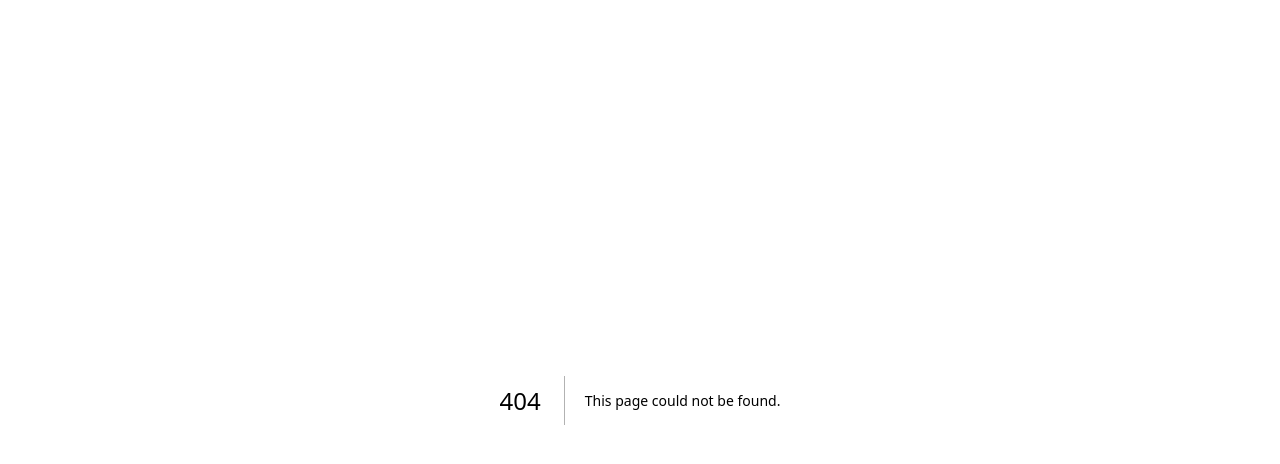
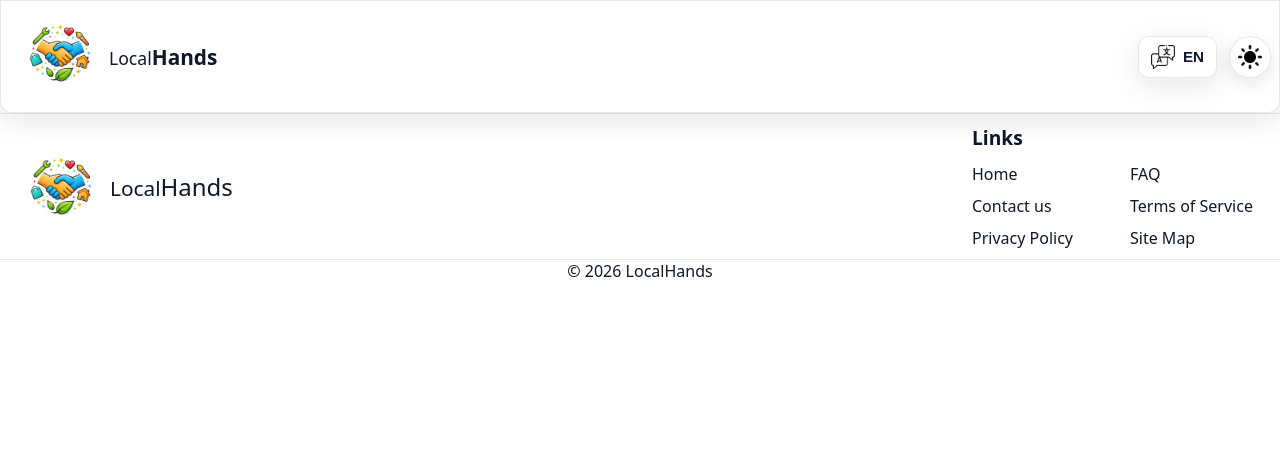
Before and after one commit to NeelBhavsar1/LocalHands, a Next.js app in the folder localhands-frontend/: page /faq in a window 1280 px wide. Before the commit this address had no page. Shown: the top 464 px of the page. Built offline with nearby package versions, Linux system fonts and the light colour scheme.

Commit message:
Added Footer Interactivity

```diff
--- /dev/null
+++ b/localhands-frontend/src/app/faq/page.js
@@ -0,0 +1,19 @@
+"use client"
+
+import HomeNavBar from "@/components/HomeNavBar/HomeNavBar";
+import Footer from "@/components/Footer/Footer";
+import styles from "./page.module.css";
+import { useTranslation } from "react-i18next";
+import Link from "next/link";
+
+export default function FAQ() {
+    const { t } = useTranslation();
+
+    return (
+        <div className={styles.container}>
+            <HomeNavBar showLinks={false}/>
+
+            <Footer />
+        </div>
+    )
+}
--- /dev/null
+++ b/localhands-frontend/src/app/faq/page.module.css
@@ -0,0 +1,5 @@
+.container {
+    display: flex;
+    flex-direction: column;
+    min-height: 100vh;
+}
--- /dev/null
+++ b/localhands-frontend/src/app/privacypolicy/page.module.css
@@ -0,0 +1,5 @@
+.container {
+    display: flex;
+    flex-direction: column;
+    min-height: 100vh;
+}
--- /dev/null
+++ b/localhands-frontend/src/app/sitemap/page.module.css
@@ -0,0 +1,5 @@
+.container {
+    display: flex;
+    flex-direction: column;
+    min-height: 100vh;
+}
--- /dev/null
+++ b/localhands-frontend/src/app/termsofservice/page.module.css
@@ -0,0 +1,5 @@
+.container {
+    display: flex;
+    flex-direction: column;
+    min-height: 100vh;
+}
--- a/localhands-frontend/src/components/Footer/Footer.js
+++ b/localhands-frontend/src/components/Footer/Footer.js
@@ -19,11 +19,11 @@ export default function Footer() {
             <h2>{t("footer.links")}</h2>
             <div className={styles.linkColumn}>
               <Link href='/'>{t("footer.home")}</Link>
-              <Link href='/'>{t("footer.faq")}</Link>
-              <Link href='/'>{t("footer.contactus")}</Link>
-              <Link href='/'>{t("footer.termsofservice")}</Link>
-              <Link href='/'>{t("footer.privacypolicy")}</Link>
-              <Link href='/'>{t("footer.sitemap")}</Link>
+              <Link href='/faq'>{t("footer.faq")}</Link>
+              <Link href='/contact'>{t("footer.contactus")}</Link>
+              <Link href='/termsofservice'>{t("footer.termsofservice")}</Link>
+              <Link href='/privacypolicy'>{t("footer.privacypolicy")}</Link>
+              <Link href='/sitemap'>{t("footer.sitemap")}</Link>
             </div>
           </div>
       </div>
```
Also changed, not shown: localhands-frontend/src/app/privacypolicy/page.js (added, +19 -0 lines), localhands-frontend/src/app/sitemap/page.js (added, +19 -0 lines), localhands-frontend/src/app/termsofservice/page.js (added, +19 -0 lines), 1 other file (tests, documents, lock files or other folders).
